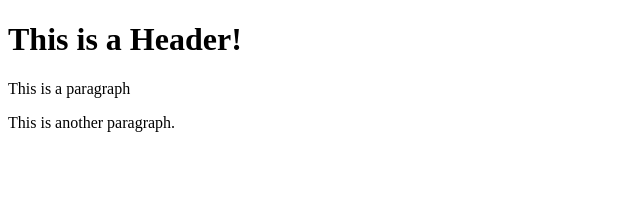
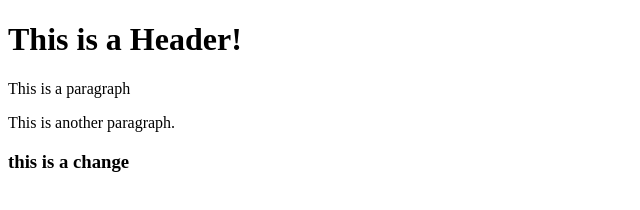
Before and after one commit to jvpink200/git-test, a plain HTML site: page index.html in a window 1280 px wide. Shown: the whole page, without its empty margins (0-640 px from the left). Drawn offline with Linux system fonts and the light colour scheme.

Commit message:
made a change

```diff
--- a/index.html
+++ b/index.html
@@ -4,5 +4,7 @@
         <h1>This is a Header!</h1>
         <p>This is a paragraph</p>
         <p>This is another paragraph.</p>
+
+        <h3>this is a change</h3>
     </body>
 </html>
```
